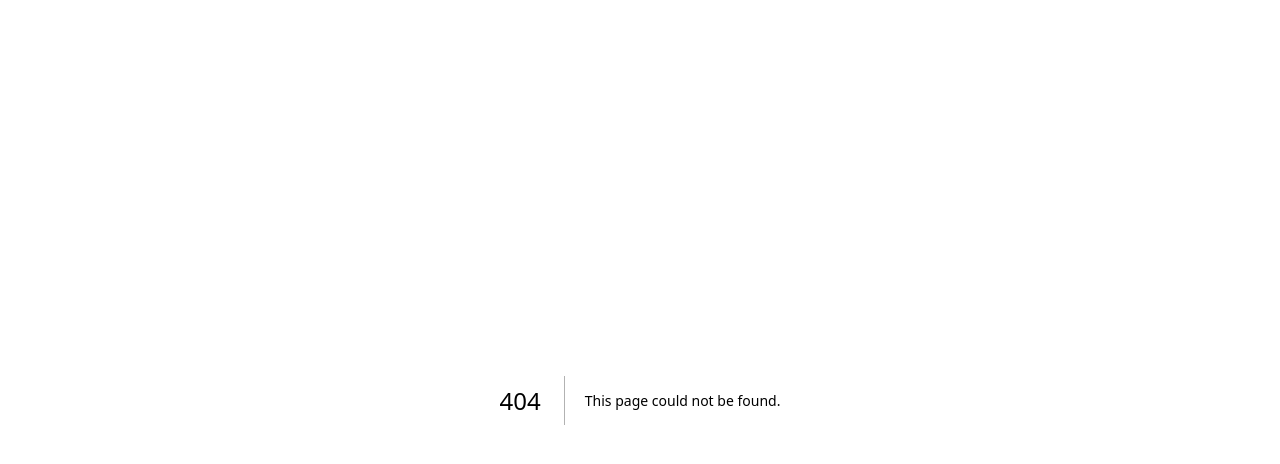
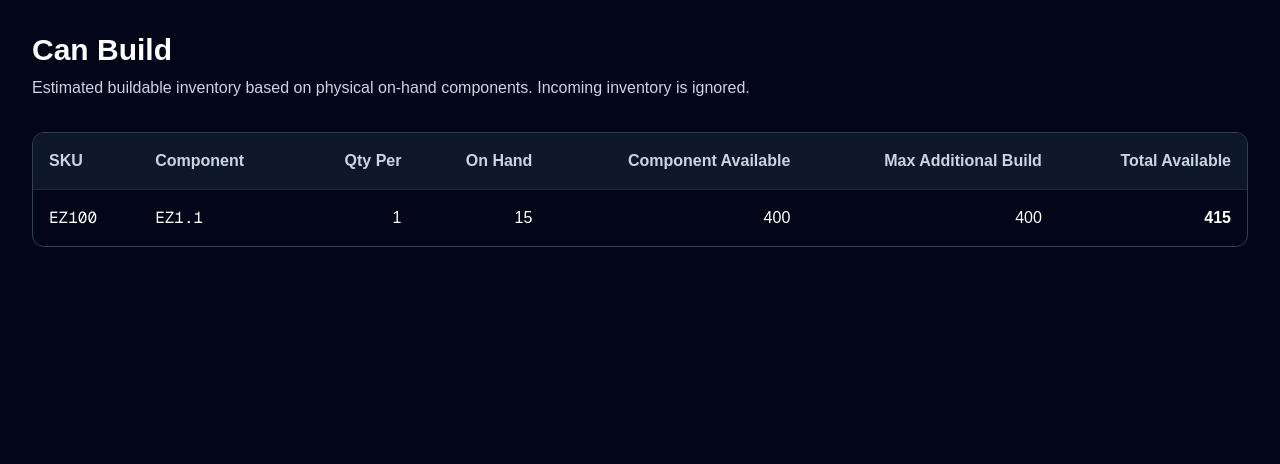
Before and after one commit to JHARRIS1009/mrp, a Next.js app: page /can-build in a window 1280 px wide. Before the commit this address had no page. Shown: the top 464 px of the page. Built offline with nearby package versions, Linux system fonts and the light colour scheme.

Commit message:
Initial inventory and can-build prototype

```diff
--- /dev/null
+++ b/app/can-build/page.tsx
@@ -0,0 +1,72 @@
+import { getBomLines } from "@/lib/bom";
+import { getInventoryItems } from "@/lib/inventory";
+
+export default async function CanBuildPage() {
+    const inventoryItems = await getInventoryItems();
+    const bomLines = await getBomLines();
+
+    const results = bomLines.map((line) => {
+        const parent = inventoryItems.find((item) => item.sku === line.parentSku);
+        const child = inventoryItems.find((item) => item.sku === line.childSku);
+
+        const childAvailable = child ? child.onHand - child.allocated : 0;
+        const maxAdditionalBuild = Math.floor(childAvailable / line.qtyPer);
+        const parentOnHand = parent ? parent.onHand : 0;
+        const totalAvailable = parentOnHand + maxAdditionalBuild;
+
+        return {
+            sku: line.parentSku,
+            childSku: line.childSku,
+            qtyPer: line.qtyPer,
+            parentOnHand,
+            childAvailable,
+            maxAdditionalBuild,
+            totalAvailable,
+        };
+    });
+
+    return (
+       <main className="min-h-screen bg-slate-950 p-8 text-white">
+      <h1 className="text-3xl font-bold">Can Build</h1>
+      <p className="mt-2 text-slate-300">
+        Estimated buildable inventory based on physical on-hand components.
+        Incoming inventory is ignored.
+      </p>
+
+      <div className="mt-8 overflow-hidden rounded-xl border border-slate-700">
+        <table className="w-full border-collapse text-left">
+          <thead className="bg-slate-900 text-slate-300">
+            <tr>
+              <th className="p-4">SKU</th>
+              <th className="p-4">Component</th>
+              <th className="p-4 text-right">Qty Per</th>
+              <th className="p-4 text-right">On Hand</th>
+              <th className="p-4 text-right">Component Available</th>
+              <th className="p-4 text-right">Max Additional Build</th>
+              <th className="p-4 text-right">Total Available</th>
+            </tr>
+          </thead>
+
+          <tbody>
+            {results.map((result) => (
+              <tr
+                key={`${result.sku}-${result.childSku}`}
+                className="border-t border-slate-800"
+              >
+                <td className="p-4 font-mono">{result.sku}</td>
+                <td className="p-4 font-mono">{result.childSku}</td>
+                <td className="p-4 text-right">{result.qtyPer}</td>
+                <td className="p-4 text-right">{result.parentOnHand}</td>
+                <td className="p-4 text-right">{result.childAvailable}</td>
+                <td className="p-4 text-right">{result.maxAdditionalBuild}</td>
+                <td className="p-4 text-right font-semibold">
+                  {result.totalAvailable}
+                </td>
+              </tr>
+            ))}
+          </tbody>
+        </table>
+      </div>
+    </main>
+  );
+}
--- /dev/null
+++ b/app/inventory/page.tsx
@@ -0,0 +1,45 @@
+import { getInventoryItems } from "@/lib/inventory";
+
+export default async function InventoryPage() {
+    const inventoryItems = await getInventoryItems();
+
+    return (
+        <main className="min-h-screen bg-slate-950 p-8 text-white">
+            <h1 className="text-3xl font-bold">Inventory</h1>
+            <p className="mt-2 text-slate-300">
+                Physical inventory, incoming inventory, and allocated inventory.
+            </p>
+
+            <div className="mt-8 overflow-hidden rounded-xl border border-slate-700">
+                <table className="w-full border-collapse text-left">
+                    <thead className="bg-slate-900 text-slate-300">
+                        <tr>
+                            <th className="p-4">SKU</th>
+                            <th className="p-4">Description</th>
+                            <th className="p-4">On Hand</th>
+                            <th className="p-4">Incoming</th>
+                            <th className="p-4">Allocated</th>
+                            <th className="p-4">Available</th>
+                        </tr>
+                    </thead>
+
+                    <tbody>
+                        {inventoryItems.map((item) => {
+                            const available = item.onHand - item.allocated;
+
+                            return (
+                                <tr key={item.sku} className="border-t border-slate-800">
+                                    <td className="p-4 font-mono">{item.sku}</td>
+                                    <td className="p-4">{item.description}</td>
+                                    <td className="p-4 text-right">{item.onHand}</td>
+                                    <td className="p-4 text-right">{item.allocated}</td>
+                                    <td className="p-4 text-right">{available}</td>
+                                </tr>
+                            );
+                        })}
+                    </tbody>
+                </table>
+            </div>
+        </main>
+    );
+}
--- /dev/null
+++ b/lib/bom.ts
@@ -0,0 +1,15 @@
+export type BomLine = {
+    parentSku: string;
+    childSku: string;
+    qtyPer: number;
+};
+
+export async function getBomLines(): Promise<BomLine[]> {
+    return [
+        {
+            parentSku: "EZ100",
+            childSku: "EZ1.1",
+            qtyPer: 1,
+        },
+    ];
+}
--- /dev/null
+++ b/lib/inventory.ts
@@ -0,0 +1,26 @@
+export type InventoryItem = {
+    sku: string;
+    description: string;
+    onHand: number;
+    incoming: number;
+    allocated: number;
+};
+
+export async function getInventoryItems(): Promise<InventoryItem[]> {
+    return [
+        {
+            sku: "EZ100",
+            description: "Example finished good",
+            onHand: 15,
+            incoming: 0,
+            allocated: 0,
+        },
+        {
+            sku: "EZ1.1",
+            description: "Example component",
+            onHand: 400,
+            incoming: 0,
+            allocated: 0,
+        },
+    ];
+}
```
